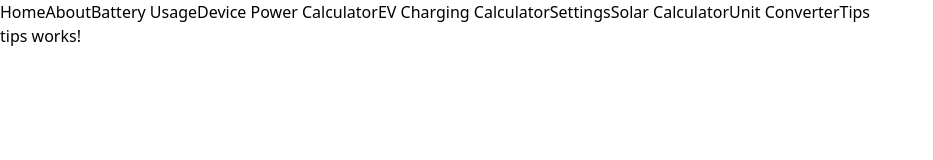
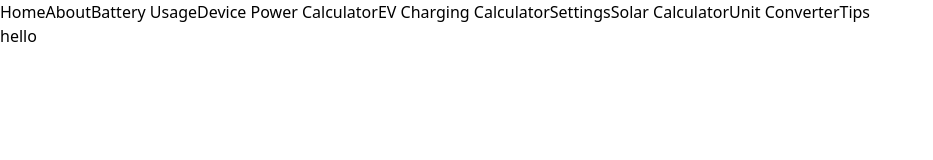
Before and after one commit to IT-Kamianets/voltlab.itkamianets.com, an Angular app: page /tips in a window 1280 px wide. Shown: the top 160 px of the page, without its empty margins (0-933 px from the left). Built offline with nearby package versions, Linux system fonts and the light colour scheme.

Commit message:
update tips component message to 'hello'

```diff
--- a/src/app/pages/tips/tips.component.html
+++ b/src/app/pages/tips/tips.component.html
@@ -1 +1 @@
-<p>tips works!</p>
+<p>hello</p>
```
